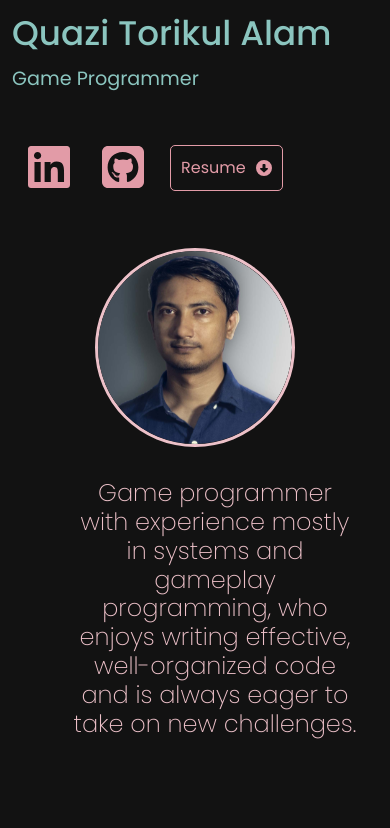
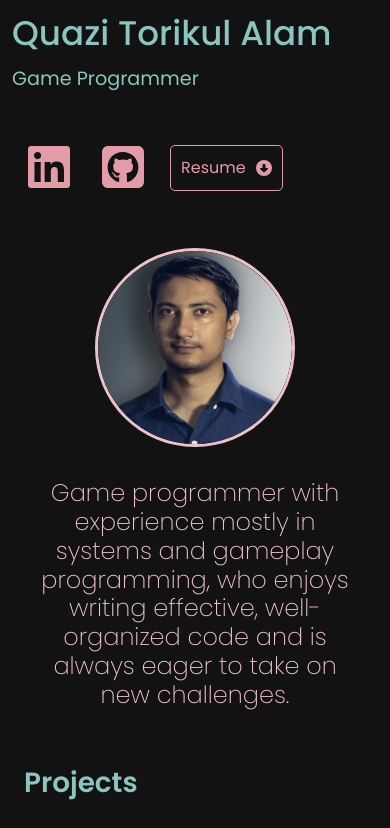
Before and after one commit to qtarik2/quazitorikul, a React (Vite) app: page / in a window 390 px wide. Shown: the top 828 px of the page. Built offline with nearby package versions, Linux system fonts and the light colour scheme; grey boxes are pictures that could not be loaded.

Commit message:
Fixed Padding Issue in AboutInformation

```diff
--- a/src/App.css
+++ b/src/App.css
@@ -32,23 +32,6 @@
 .educations,
 .tech-experience {
   margin-bottom: 40px;
-}
-
-.fixed-image {
-  width: 248px;
-  height: 247px;
-  border: 3px solid #edc1c9;
-  border-radius: 50%;
-}
-
-.summary {
-  font-size: clamp(0.5em, 2vw + 0.3em, 2.5em);
-  line-height: 1.2;
-  color: #edc1c9;
-  /* text-align: left; */
-  font-weight: 200;
-  margin-left: 40px;
-  /* padding: 0; */
 }
 
 .resume {
--- a/src/components/About/AboutInformation.css
+++ b/src/components/About/AboutInformation.css
@@ -1,6 +1,64 @@
 .about-information {
   margin-bottom: 100px;
 }
+
+.fixed-image {
+  width: 248px;
+  height: 247px;
+  border: 3px solid #edc1c9;
+  border-radius: 50%;
+}
+
+.summary {
+  font-size: clamp(0.5em, 2vw + 0.3em, 2.5em);
+  line-height: 1.2;
+  color: #edc1c9;
+  text-align: left;
+  font-weight: 200;
+  /* margin-left: 40px; */
+  /* padding: 0; */
+}
+
+/* .flex-container {
+  margin-bottom: 100px;
+  display: flex;
+  flex-wrap: wrap;
+  justify-content: center;
+  align-items: center;
+}
+
+.flex-item-left {
+  flex: 50%;
+  text-align: center;
+}
+
+.flex-item-left img {
+  max-width: 100%;
+  height: auto;
+  margin: 0 auto;
+}
+
+.flex-item-right {
+  flex: 50%;
+  text-align: center;
+  background-color: #b7dbd8;
+}
+
+@media (max-width: 800px) {
+  .flex-item-left {
+    flex: 100%;
+    margin-bottom: 30px;
+  }
+
+  .flex-item-left img {
+
+    max-width: 200px;
+  }
+
+  .flex-item-right {
+    flex: 100%;
+  }
+} */
 
 .about-me {
   background-color: #b7dbd8;
@@ -14,42 +72,33 @@
 
 /* For small screens, flex-column to stack items vertically */
 @media (max-width: 768px) {
-    .about-information .d-flex {
-        flex-direction: column;
-        align-items: center;
+  .about-information .col-md-3 {
+    text-align: center;
   }
 
   .about-information .summary {
     text-align: center;
     font-size: x-large;
-        /* Center-align the text on mobile */
     padding-top: 1rem;
-        /* Add some space between the image and summary */
   }
 
   .about-information img {
     max-width: 200px;
-        /* Limit image size on small screens */
-        margin-bottom: 1rem;
-        /* Add space below the image */
   }
 }
 
 /* For larger screens, flex-row to keep items in a row */
-@media (min-width: 768px) {
+/* @media (min-width: 768px) {
     .about-information .d-flex {
         flex-direction: row;
         align-items: flex-start;
-        /* Align the items to the top for larger screens */
     }
 
     .about-information .summary {
         text-align: left;
-        /* Left-align the text on larger screens */
     }
 
     .about-information img {
         max-width: 250px;
-        /* Increase image size for larger screens */
     }
-}
+} */
--- a/src/components/About/AboutInformation.tsx
+++ b/src/components/About/AboutInformation.tsx
@@ -1,28 +1,40 @@
-import "./AboutInformation.css"
+import "./AboutInformation.css";
 
 export function AboutInformation() {
   return (
-    <div className="about-information">
-      <div className="row justify-content-left">
-        <div className="d-flex flex-column flex-md-row align-items-center">
-          <div className="p-2">
-            <img
-              src="profile.svg"
-              className="fixed-image img-fluid"
-              alt="Profile"
-            />
-          </div>
-          <div className="summary p-2 flex-grow-1 text-center text-md-start">
-            Game programmer with experience mostly in systems and gameplay
-            programming, who enjoys writing effective, well-organized code and
-            is always eager to take on new challenges.
-          </div>
+    // <div className="about-information">
+    //   <div className="row justify-content-left">
+    //     <div className="d-flex flex-column flex-md-row align-items-center">
+    //       <div className="p-2">
+    //         <img
+    //           src="profile.svg"
+    //           className="fixed-image img-fluid"
+    //           alt="Profile"
+    //         />
+    //       </div>
+    //       <div className="summary p-2 flex-grow-2 text-center text-md-start">
+    //         Game programmer with experience mostly in systems and gameplay
+    //         programming, who enjoys writing effective, well-organized code and
+    //         is always eager to take on new challenges.
+    //       </div>
+    //     </div>
+    //   </div>
+    // </div>
+
+    <div className="about-information container mb-5">
+      <div className="row justify-content-center align-items-center">
+        <div className="col-md-3 mb-3 mb-md-0 p-2">
+          <img src="profile.svg" className="fixed-image img-fluid" alt="Profile Image" />
+        </div>
+        <div className="col-md-9 summary p-2">
+          Game programmer with experience mostly in systems and gameplay
+          programming, who enjoys writing effective, well-organized code and is
+          always eager to take on new challenges.
         </div>
       </div>
     </div>
   );
 }
-
 
 export function AboutMe() {
   return (
```
Lines whose indentation alone changed are shown as unchanged.
